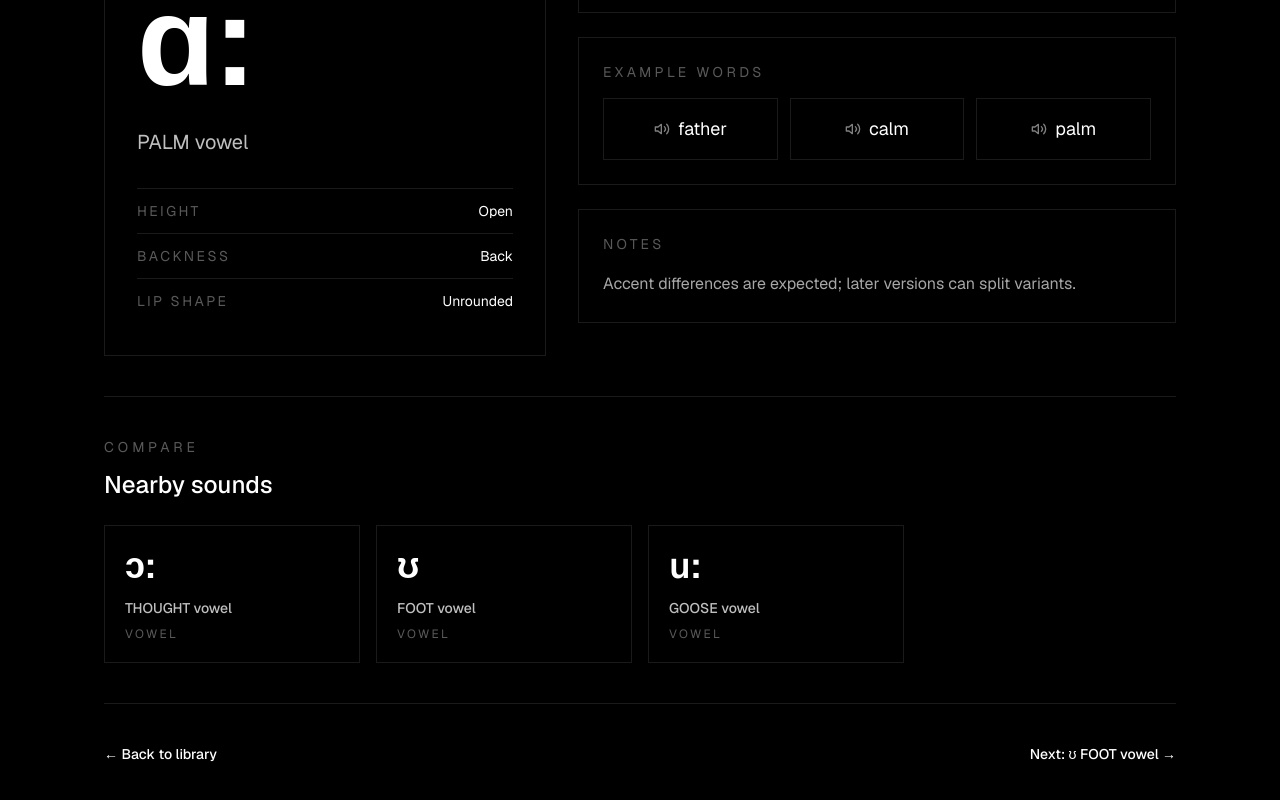
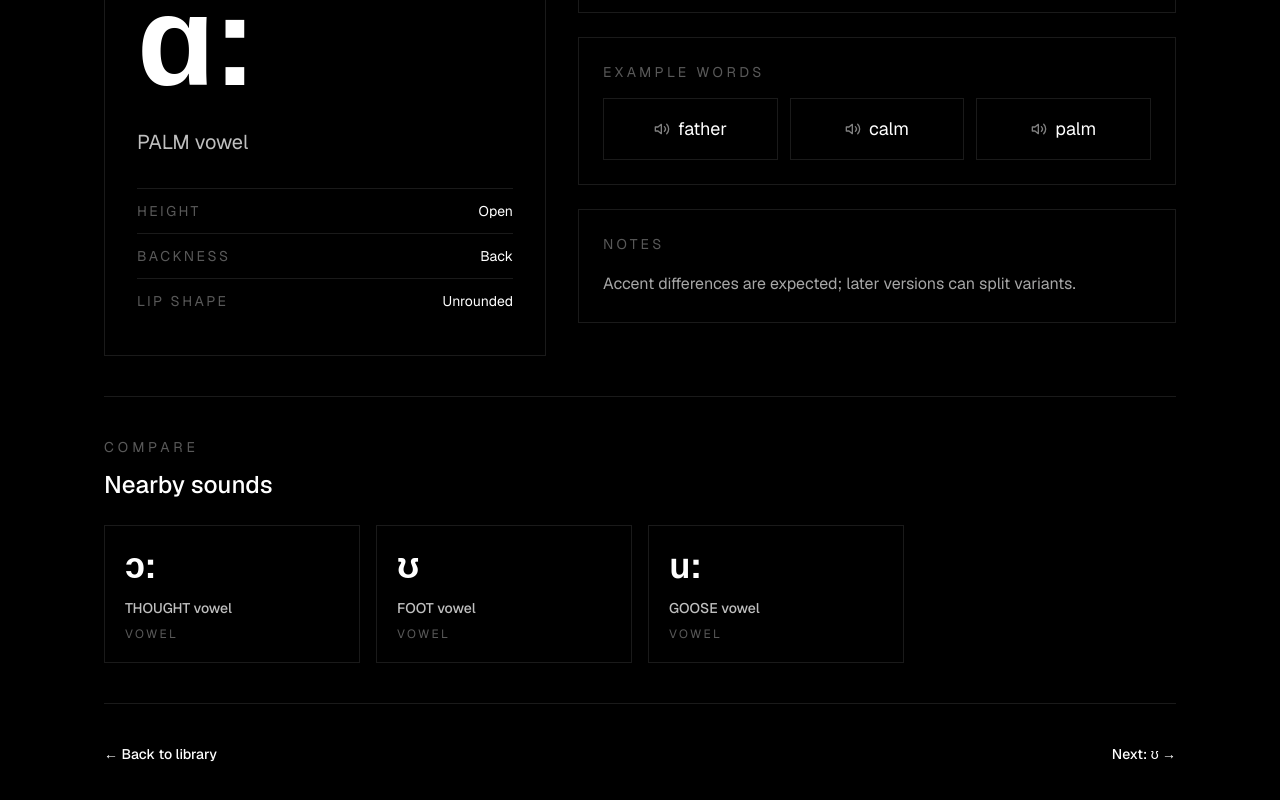
Before and after one commit to KulafuAcademy/ATLAS, a Next.js app: page /sounds/aa in a window 1280 px wide. Shown: the part 602-1402 px from the top of the page. Built offline with nearby package versions, Linux system fonts and the light colour scheme.

Commit message:
edited next button to show only the symbol of the sound in detailed sound pages

```diff
--- a/components/sounds/SoundDetail.tsx
+++ b/components/sounds/SoundDetail.tsx
@@ -154,7 +154,7 @@ export function SoundDetail({ symbol, related, learningStep, next }: SoundDetail
               href={`/sounds/${next.slug}`}
               className="inline-flex text-sm font-medium text-white underline underline-offset-4 transition hover:text-white/70"
             >
-              {text(uiText.next)}: {next.symbol} {getSymbolCopy(next, language).label} →
+              {text(uiText.next)}: {next.symbol} →
             </Link>
           ) : null}
         </div>
```
